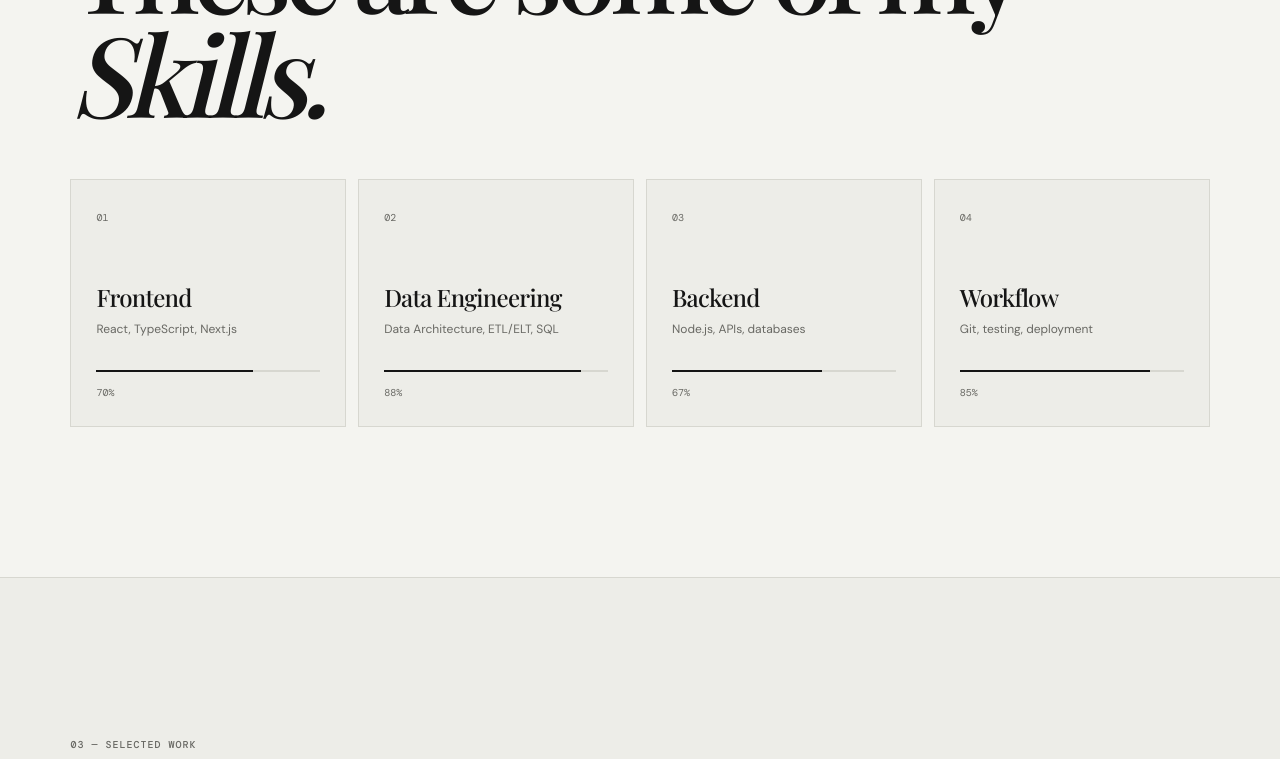
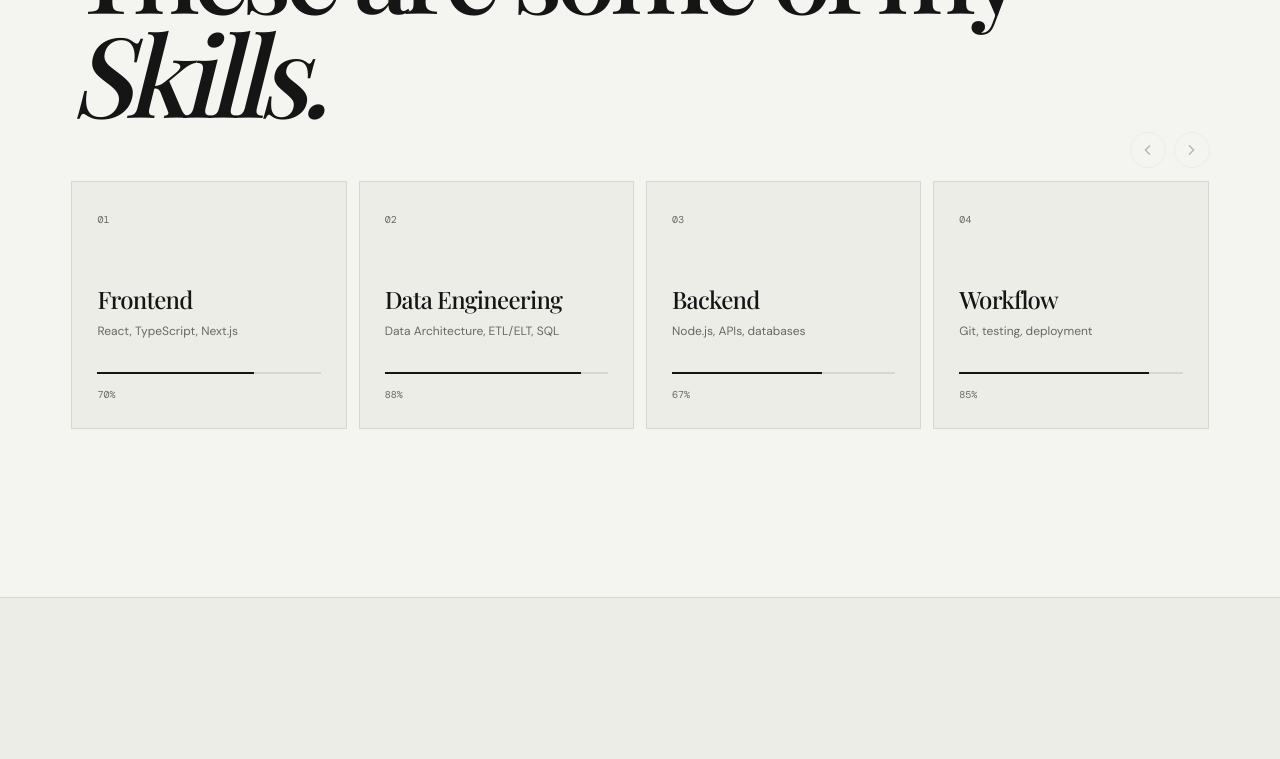
Before and after one commit to yncyyalln/Portfolio-For-Fun, a React (Vite) app: page / in a window 1280 px wide. Shown: the part 1840-2599 px from the top of the page. Built offline with nearby package versions, Linux system fonts and the light colour scheme; a web font is replaced by a local one.

Commit message:
Added carousel feature

```diff
--- a/src/App.jsx
+++ b/src/App.jsx
@@ -2,6 +2,7 @@ import { useEffect, useState } from 'react'
 import { motion, useScroll } from 'framer-motion'
 import { ArrowDownRight, ArrowUpRight, Menu, Moon, Sun, X } from 'lucide-react'
 import { profile, skills, projects, certifications } from './data/portfolio'
+import Carousel from './components/Carousel'
 
 const nav = ['About', 'Skills', 'Work', 'Credentials', 'Contact']
 const Icon = ({ children }) => <svg viewBox="0 0 24 24" aria-hidden="true">{children}</svg>
@@ -28,9 +29,9 @@ export default function App() {
     <main id="top">
       <section className="hero"><div className="eyebrow"><i /> AVAILABLE FOR SELECT PROJECTS</div><h1>Hi, I am Allen<br /> <em></em>a 2nd year student</h1><div className="hero-bottom"><p>{profile.role}.<br />{profile.location}.</p><button className="round-link" onClick={() => goto('Work')} aria-label="View selected work"><ArrowDownRight /></button></div></section>
       <section id="about" className="about section"><Reveal><p className="section-label">01 — ABOUT</p><div className="about-grid"><div className="about-portrait" aria-label="Profile photo">{profile.photo ? <img src={profile.photo} alt={profile.name} /> : <div className="about-portrait-placeholder"><small>PROFILE</small><strong>{profile.name.slice(0, 1)}</strong><span>Photo coming soon</span></div>}</div><h2>A little bit<br />about <em>me.</em></h2><div className="about-copy"><p className="lede">{profile.bio}</p><div className="about-stats">{[{ value: `${profile.yearsExperience}+`, label: 'Years of experience' }, { value: String(projects.length).padStart(2, '0'), label: 'Projects shipped' }, { value: String(certifications.length).padStart(2, '0'), label: 'Certifications' }].map((stat) => <div key={stat.label}><strong>{stat.value}</strong><span>{stat.label}</span></div>)}</div><a className="text-link" href="#contact">More about me <ArrowUpRight /></a></div></div></Reveal></section>
-      <section id="skills" className="section"><Reveal><p className="section-label">02 — EXPERTISE</p><h2>These are some of my<br /><em>Skills.</em></h2></Reveal><div className="skills-grid">{skills.map(([title, sub, level], i) => <Reveal key={title}><InvertCard><span className="card-number">0{i + 1}</span><h3>{title}</h3><p>{sub}</p><div className="bar"><motion.i initial={{ width: 0 }} whileInView={{ width: `${level}%` }} viewport={{ once: true }} transition={{ duration: .8, delay: i * .08 }} /></div><small>{level}%</small></InvertCard></Reveal>)}</div></section>
-      <section id="projects" className="section work"><Reveal><div className="section-heading"><div><p className="section-label">03 — SELECTED WORK</p><h2>Things I've<br /><em>made.</em></h2></div><p className="work-intro">A selection of digital experiences shaped by curiosity and care.</p></div></Reveal><div className="project-grid">{projects.map((project, i) => <Reveal key={project.title}><InvertCard className="project-card"><div className={`project-visual ${project.tone}`}><span>{project.number}</span><div className="orb" /><a href="#contact" aria-label={`Ask about ${project.title}`}><ArrowUpRight /></a></div><div className="project-copy"><p>{project.type}</p><h3>{project.title}</h3><span>{project.desc}</span><div>{project.tags.map(t => <b key={t}>{t}</b>)}</div></div></InvertCard></Reveal>)}</div></section>
-      <section id="certifications" className="section credentials"><Reveal><p className="section-label">04 — CREDENTIALS</p><h2>Always<br /><em>learning.</em></h2></Reveal><div className="cert-list">{certifications.map(({ title, issuer, year, image }, i) => <Reveal key={title}><InvertCard className="cert"><span>0{i + 1}</span><h3>{title}</h3><p>{issuer}</p><time>{year}</time><ArrowUpRight /><div className="certificate-preview" aria-hidden="true">{image ? <img src={image} alt="" /> : <div className="certificate-placeholder"><small>CREDENTIAL PREVIEW</small><strong>{title}</strong><span>{issuer} · {year}</span></div>}</div></InvertCard></Reveal>)}</div></section>
+      <section id="skills" className="section"><Reveal><p className="section-label">02 — EXPERTISE</p><h2>These are some of my<br /><em>Skills.</em></h2></Reveal><Carousel label="Skills">{skills.map(([title, sub, level], i) => <Reveal key={title}><InvertCard><span className="card-number">0{i + 1}</span><h3>{title}</h3><p>{sub}</p><div className="bar"><motion.i initial={{ width: 0 }} whileInView={{ width: `${level}%` }} viewport={{ once: true }} transition={{ duration: .8, delay: i * .08 }} /></div><small>{level}%</small></InvertCard></Reveal>)}</Carousel></section>
+      <section id="projects" className="section work"><Reveal><div className="section-heading"><div><p className="section-label">03 — SELECTED WORK</p><h2>Things I've<br /><em>made.</em></h2></div><p className="work-intro">A selection of digital experiences shaped by curiosity and care.</p></div></Reveal><Carousel label="Projects" className="carousel-work">{projects.map((project) => <Reveal key={project.title}><InvertCard className="project-card"><div className={`project-visual ${project.tone}`}><span>{project.number}</span><div className="orb" /><a href="#contact" aria-label={`Ask about ${project.title}`}><ArrowUpRight /></a></div><div className="project-copy"><p>{project.type}</p><h3>{project.title}</h3><span>{project.desc}</span><div>{project.tags.map(t => <b key={t}>{t}</b>)}</div></div></InvertCard></Reveal>)}</Carousel></section>
+      <section id="certifications" className="section credentials"><Reveal><p className="section-label">04 — CREDENTIALS</p><h2>Always<br /><em>learning.</em></h2></Reveal><Carousel label="Credentials" className="carousel-credentials">{certifications.map(({ title, issuer, year, image }, i) => <Reveal key={title}><InvertCard className="cert"><span>0{i + 1}</span><h3>{title}</h3><p>{issuer}</p><time>{year}</time><ArrowUpRight /><div className="certificate-preview" aria-hidden="true">{image ? <img src={image} alt="" /> : <div className="certificate-placeholder"><small>CREDENTIAL PREVIEW</small><strong>{title}</strong><span>{issuer} · {year}</span></div>}</div></InvertCard></Reveal>)}</Carousel></section>
       <section id="contact" className="contact"><Reveal><p className="section-label">05 — CONTACT</p><h2>Have a good<br />idea? <em>Let's talk.</em></h2><a className="email" href={`mailto:${profile.email}`}>{profile.email} <ArrowUpRight /></a><div className="socials">{[{ label: 'GitHub', href: profile.social.github, icon: <GithubIcon />, external: true }, { label: 'LinkedIn', href: profile.social.linkedin, icon: <LinkedinIcon />, external: true }, { label: 'Gmail', href: `mailto:${profile.email}`, icon: <GmailIcon />, external: false }, { label: 'Facebook', href: profile.social.facebook, icon: <FacebookIcon />, external: true }].map((item) => <a key={item.label} href={item.href} aria-label={item.label} {...(item.external ? { target: '_blank', rel: 'noopener noreferrer' } : {})}>{item.icon}</a>)}</div></Reveal></section>
     </main><footer><span>© 2026 {profile.name.toUpperCase()}</span><span>DESIGNED & BUILT WITH INTENTION</span><a href="#top">BACK TO TOP ↑</a></footer>
   </>
--- /dev/null
+++ b/src/components/Carousel.css
@@ -0,0 +1,18 @@
+.carousel { --cards-per-view: 4; position: relative; margin-top: 55px; }
+.carousel-controls { position: absolute; right: 0; top: -47px; display: flex; gap: 8px; }
+.carousel-controls button { width: 36px; height: 36px; display: grid; place-items: center; border: 1px solid var(--line); border-radius: 50%; transition: opacity .25s ease, background .25s ease, color .25s ease; }
+.carousel-controls button:hover:not(:disabled) { background: var(--ink); color: var(--bg); }
+.carousel-controls button:disabled { opacity: .28; cursor: not-allowed; }
+.carousel-controls svg { width: 17px; }
+.carousel-track { display: flex; gap: 12px; overflow-x: auto; overscroll-behavior-x: contain; scroll-snap-type: x mandatory; scroll-behavior: smooth; scrollbar-width: none; cursor: grab; padding: 2px 1px 18px; touch-action: pan-x; }
+.carousel-track::-webkit-scrollbar { display: none; }
+.carousel-track:active { cursor: grabbing; }
+.carousel-slide { flex: 0 0 calc((100% - (var(--cards-per-view) - 1) * 12px) / var(--cards-per-view)); min-width: 0; scroll-snap-align: start; }
+.carousel-slide > * { height: 100%; }
+.carousel-work { --cards-per-view: 3; }
+.carousel-credentials { --cards-per-view: 3; }
+.credentials .carousel { min-width: 0; }
+.carousel .invert-card { height: 100%; }
+@media (max-width: 960px) { .carousel, .carousel-work, .carousel-credentials { --cards-per-view: 2; } }
+@media (max-width: 720px) { .carousel { margin-top: 36px; } .carousel-controls { top: -43px; } .carousel-track { gap: 8px; padding-bottom: 14px; } .carousel-slide { flex-basis: calc((100% - 8px) / 2); } }
+@media (prefers-reduced-motion: reduce) { .carousel-track { scroll-behavior: auto; } }
--- /dev/null
+++ b/src/components/Carousel.jsx
@@ -0,0 +1,65 @@
+import { Children, useCallback, useEffect, useRef, useState } from 'react'
+import { ChevronLeft, ChevronRight } from 'lucide-react'
+import './Carousel.css'
+
+export default function Carousel({ children, label, className = '' }) {
+  const trackRef = useRef(null)
+  const dragRef = useRef(null)
+  const draggedRef = useRef(false)
+  const [position, setPosition] = useState({ atStart: true, atEnd: false })
+
+  const updatePosition = useCallback(() => {
+    const track = trackRef.current
+    if (!track) return
+    const remaining = track.scrollWidth - track.clientWidth - track.scrollLeft
+    setPosition({ atStart: track.scrollLeft < 2, atEnd: remaining < 2 })
+  }, [])
+
+  useEffect(() => {
+    const track = trackRef.current
+    if (!track) return undefined
+    updatePosition()
+    const resizeObserver = new ResizeObserver(updatePosition)
+    resizeObserver.observe(track)
+    track.addEventListener('scroll', updatePosition, { passive: true })
+    return () => { resizeObserver.disconnect(); track.removeEventListener('scroll', updatePosition) }
+  }, [children, updatePosition])
+
+  const move = (direction) => trackRef.current?.scrollBy({ left: direction * trackRef.current.clientWidth * .88, behavior: 'smooth' })
+  const startDrag = (event) => {
+    if (event.pointerType === 'mouse' && event.button !== 0) return
+    const track = trackRef.current
+    draggedRef.current = false
+    dragRef.current = { pointerId: event.pointerId, x: event.clientX, scrollLeft: track.scrollLeft }
+    track.setPointerCapture(event.pointerId)
+  }
+  const drag = (event) => {
+    const dragState = dragRef.current
+    if (!dragState) return
+    const distance = event.clientX - dragState.x
+    if (Math.abs(distance) > 4) draggedRef.current = true
+    trackRef.current.scrollLeft = dragState.scrollLeft - distance
+  }
+  const endDrag = (event) => {
+    const dragState = dragRef.current
+    if (!dragState) return
+    if (trackRef.current.hasPointerCapture(event.pointerId)) trackRef.current.releasePointerCapture(event.pointerId)
+    dragRef.current = null
+  }
+  const stopClickAfterDrag = (event) => {
+    if (!draggedRef.current) return
+    event.preventDefault()
+    event.stopPropagation()
+    draggedRef.current = false
+  }
+
+  return <div className={`carousel ${className}`}>
+    <div className="carousel-controls" aria-label={`${label} carousel controls`}>
+      <button type="button" onClick={() => move(-1)} disabled={position.atStart} aria-label={`Previous ${label}`}><ChevronLeft /></button>
+      <button type="button" onClick={() => move(1)} disabled={position.atEnd} aria-label={`Next ${label}`}><ChevronRight /></button>
+    </div>
+    <div ref={trackRef} className="carousel-track" role="region" aria-label={label} onPointerDown={startDrag} onPointerMove={drag} onPointerUp={endDrag} onPointerCancel={endDrag} onClickCapture={stopClickAfterDrag}>
+      {Children.toArray(children).map((child, index) => <div className="carousel-slide" key={child.key ?? index}>{child}</div>)}
+    </div>
+  </div>
+}
```
Also changed, not shown: 5 other files (tests, documents, lock files or other folders).
